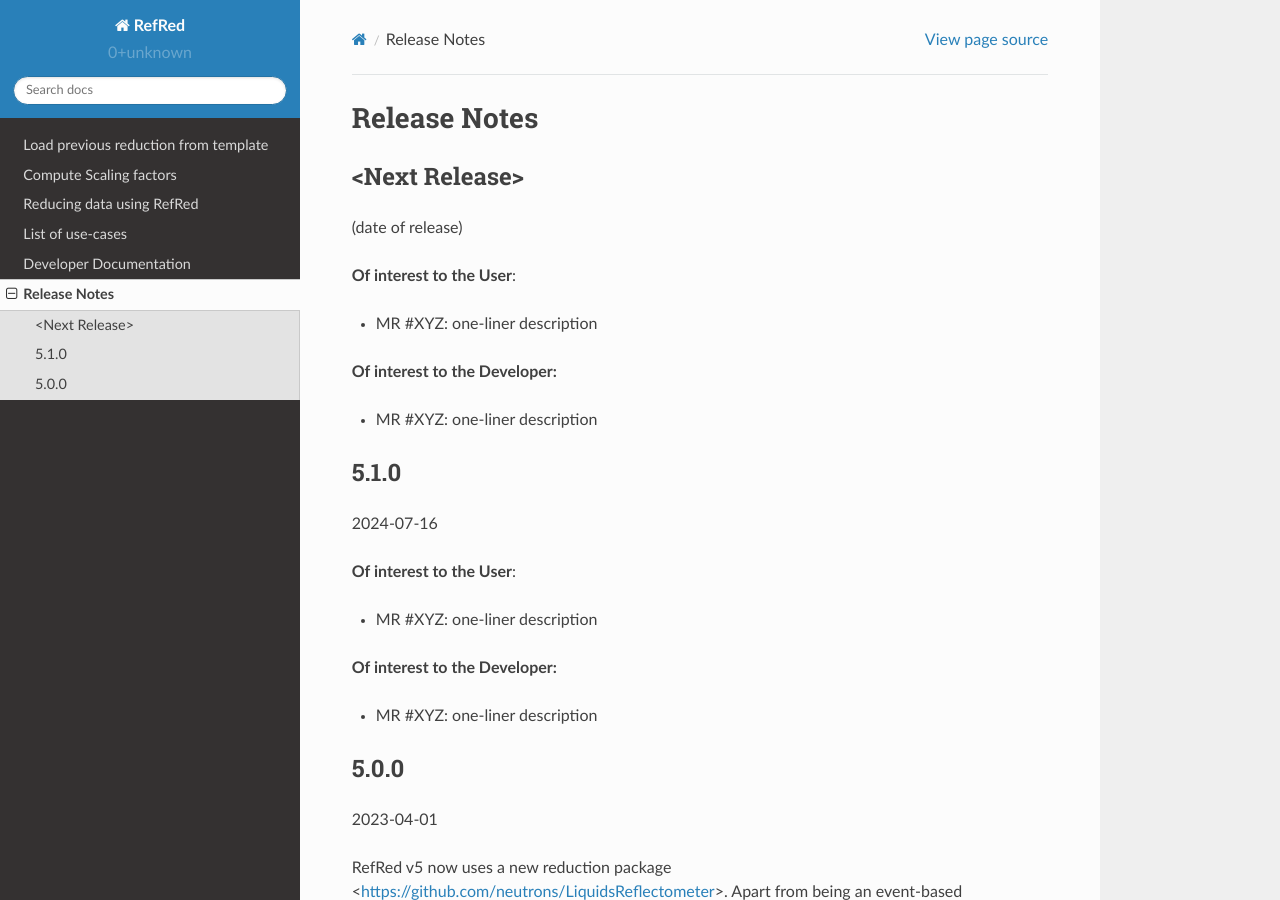
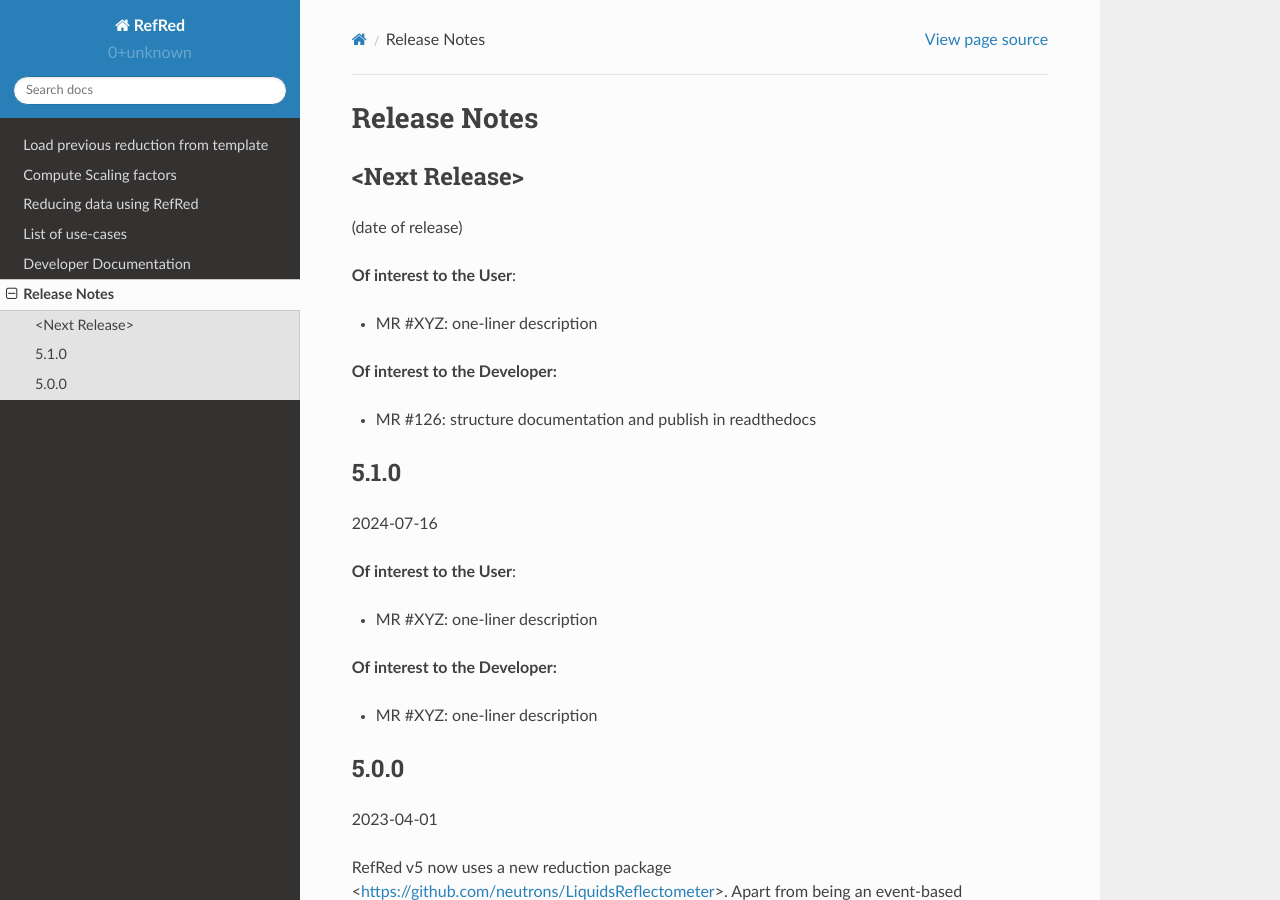
Before and after one commit to neutrons/RefRed, a Sphinx documentation site: the page built from docs/release_notes.rst, in a window 1280 px wide and 900 px high. Built offline with Sphinx 7.4.7 and the Read the Docs theme 2.0.0, drawn with Linux system fonts in a browser that asks for light colours.

```diff
--- a/docs/release_notes.rst
+++ b/docs/release_notes.rst
@@ -13,7 +13,7 @@
 
 **Of interest to the Developer:**
 
-- MR #XYZ: one-liner description
+- MR #126: structure documentation and publish in readthedocs
 
 5.1.0
 -----
```
Also changed, not shown: .github/pull_request_template.md.
